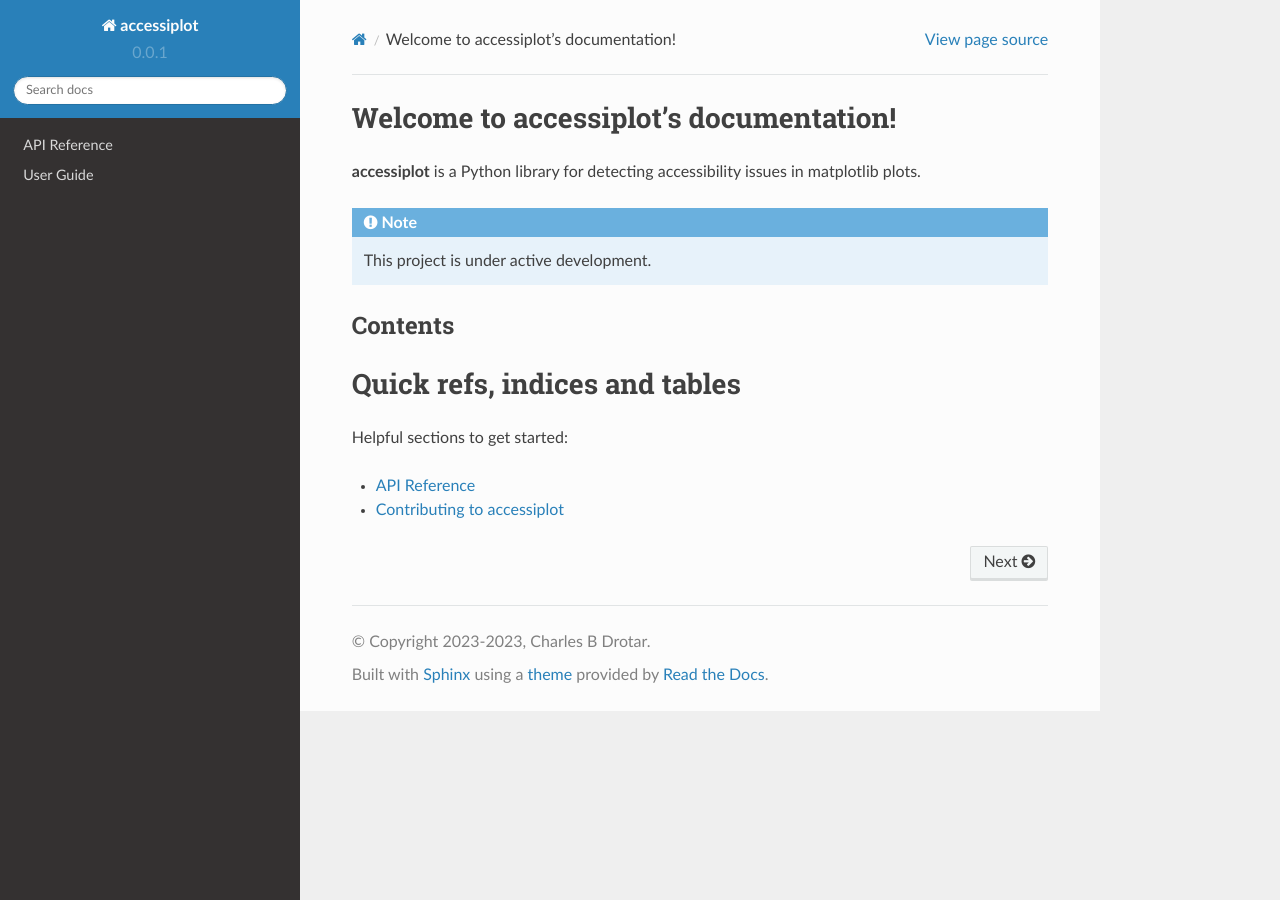
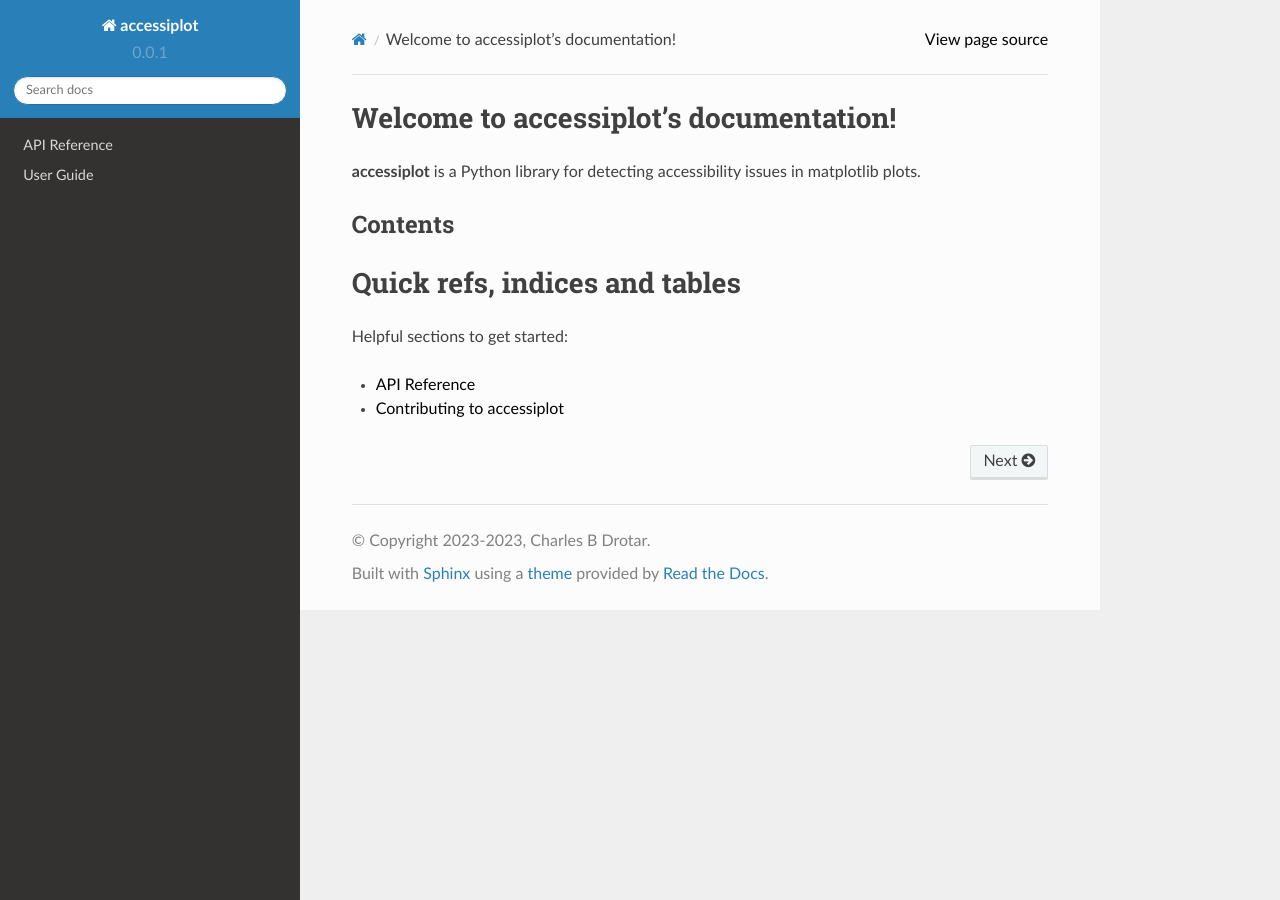
Before and after one commit to charlesdrotar/accessiplot, a Sphinx documentation site: the page built from docs/index.rst, in a window 1280 px wide. Built offline with Sphinx 7.4.7 and the Read the Docs theme 2.0.0, drawn with Linux system fonts in a browser that asks for light colours; pages that are not in the unit, such as notebooks, are missing from menus.

Commit message:
[WIP] .css updates (#36)
* .css updates

* Remove note and update some comment

```diff
--- a/docs/_static/css/fields.css
+++ b/docs/_static/css/fields.css
@@ -73,11 +73,12 @@ h2 > a.reference {
     font-family: Arial, sans-serif;
 }
 
+/* Fields for API reference are set to black for contrast purposes */
 a.reference > code.xref {
     background: transparent;
     border: none;
     font-size: 1.1em;
     font-family: monospace;
     padding: 2px 4px;
-    color: #2980B9 !important;
+    color: #000000 !important;
 }
--- /dev/null
+++ b/docs/_static/css/hypertext_links.css
@@ -0,0 +1,19 @@
+/* Set Hypertext links on Index Page to black */
+a.reference.internal span.std.std-ref {
+    color: #000000;
+}
+
+/* READTHEDOCS ONLY: Set github text to black */
+a.fa.fa-github {
+    color: #000000;
+}
+
+/* LOCALDEVELOPMENT ONLY: Set 'View page source' text to black*/
+li.wy-breadcrumbs-aside a{
+    color: #000000;
+}
+
+/* LOCALDEVELOPMENT ONLY: Set 'View page source' text to black visited*/
+li.wy-breadcrumbs-aside a:visited{
+    color: #000000;
+}
--- a/docs/conf.py
+++ b/docs/conf.py
@@ -90,3 +90,4 @@ def setup(app):
         app.add_css_file(pth)
 
     adds('css/fields.css')  # for parameters, etc.
+    adds('css/hypertext_links.css')  # for hypertext links, etc.
--- a/docs/index.rst
+++ b/docs/index.rst
@@ -3,9 +3,6 @@ Welcome to accessiplot's documentation!
 
 **accessiplot**  is a Python library for detecting accessibility issues in matplotlib plots.
 
-.. note::
-
-   This project is under active development.
 
 Contents
 --------
```
